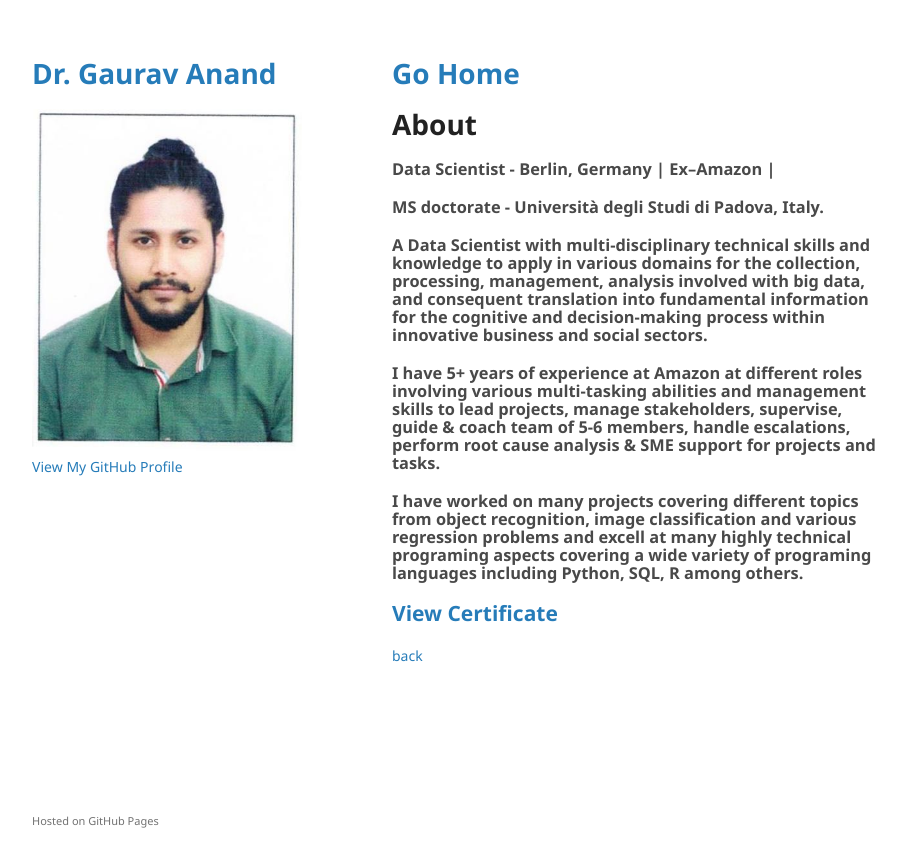
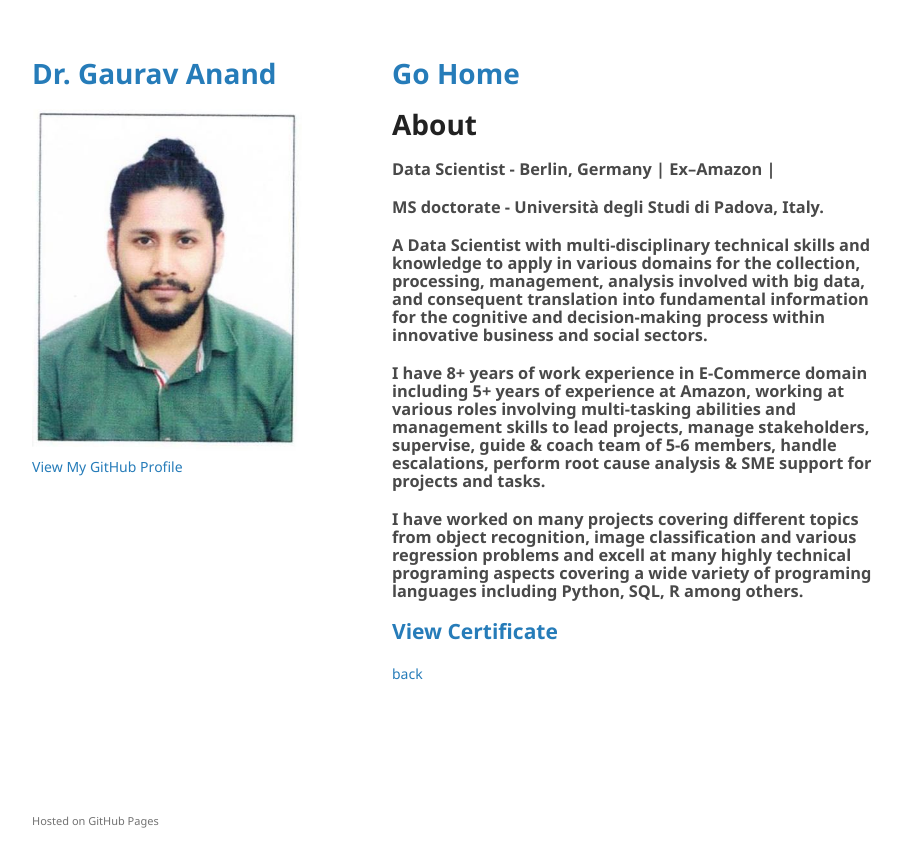
Before and after one commit to anandgrv/anandgrv.github.io, a Jekyll site: the page built from about.md, in a window 1280 px wide. Shown: the top 867 px of the page, without its empty margins (178-1084 px from the left). Built offline with Jekyll 4.4.1, drawn with Linux system fonts in a browser that asks for light colours; our own code applies the rules of GitHub Pages for plain Markdown files.

Commit message:
Update about.md

```diff
--- a/about.md
+++ b/about.md
@@ -11,7 +11,7 @@ layout: default
 
 ### A Data Scientist with multi-disciplinary technical skills and knowledge to apply in various domains for the collection, processing, management, analysis involved with big data, and consequent translation into fundamental information for the cognitive and decision-making process within innovative business and social sectors.
 
-### I have 5+ years of experience at Amazon at different roles involving various multi-tasking abilities and management skills to lead projects, manage stakeholders, supervise, guide & coach team of 5-6 members, handle escalations, perform root cause analysis & SME support for projects and tasks.
+### I have 8+ years of work experience in E-Commerce domain including 5+ years of experience at Amazon, working at various roles involving multi-tasking abilities and management skills to lead projects, manage stakeholders, supervise, guide & coach team of 5-6 members, handle escalations, perform root cause analysis & SME support for projects and tasks.
 
 ### I have worked on many projects covering different topics from object recognition, image classification and various regression problems and excell at many highly technical programing aspects covering a wide variety of programing languages including Python, SQL, R among others.
 
```
